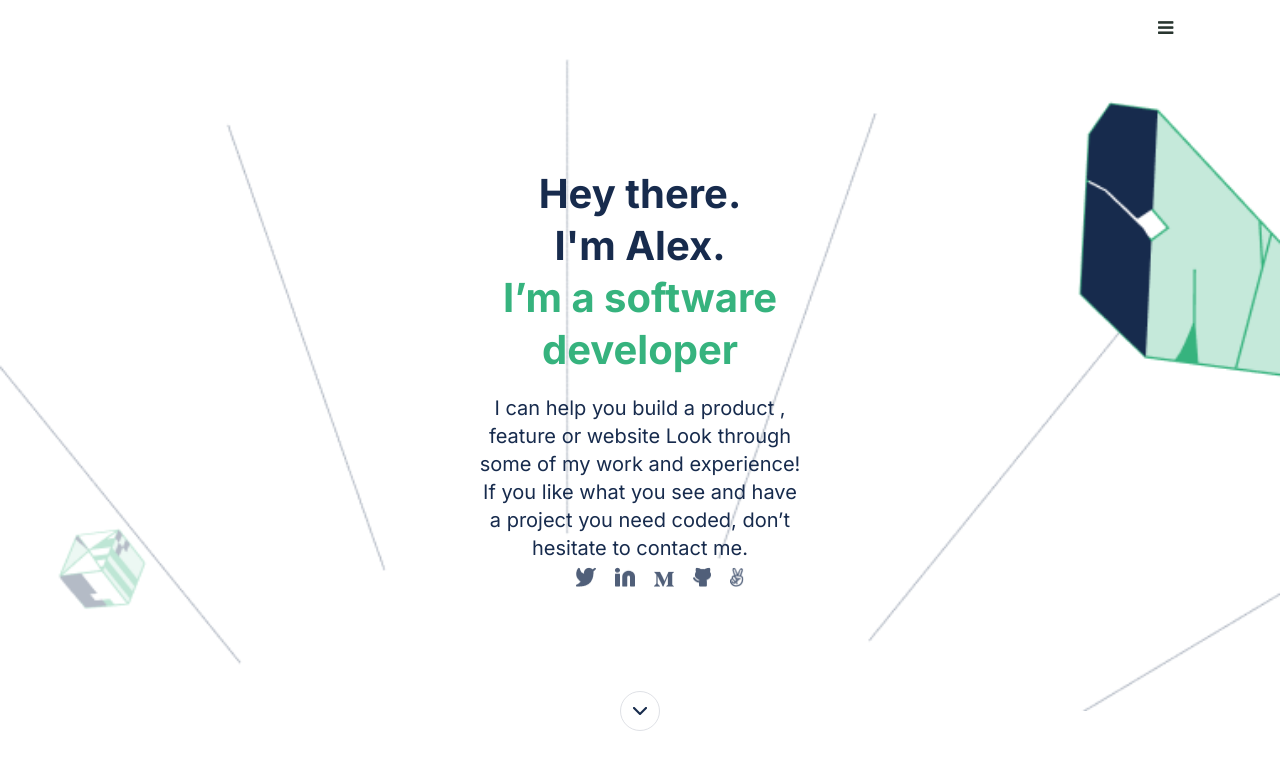
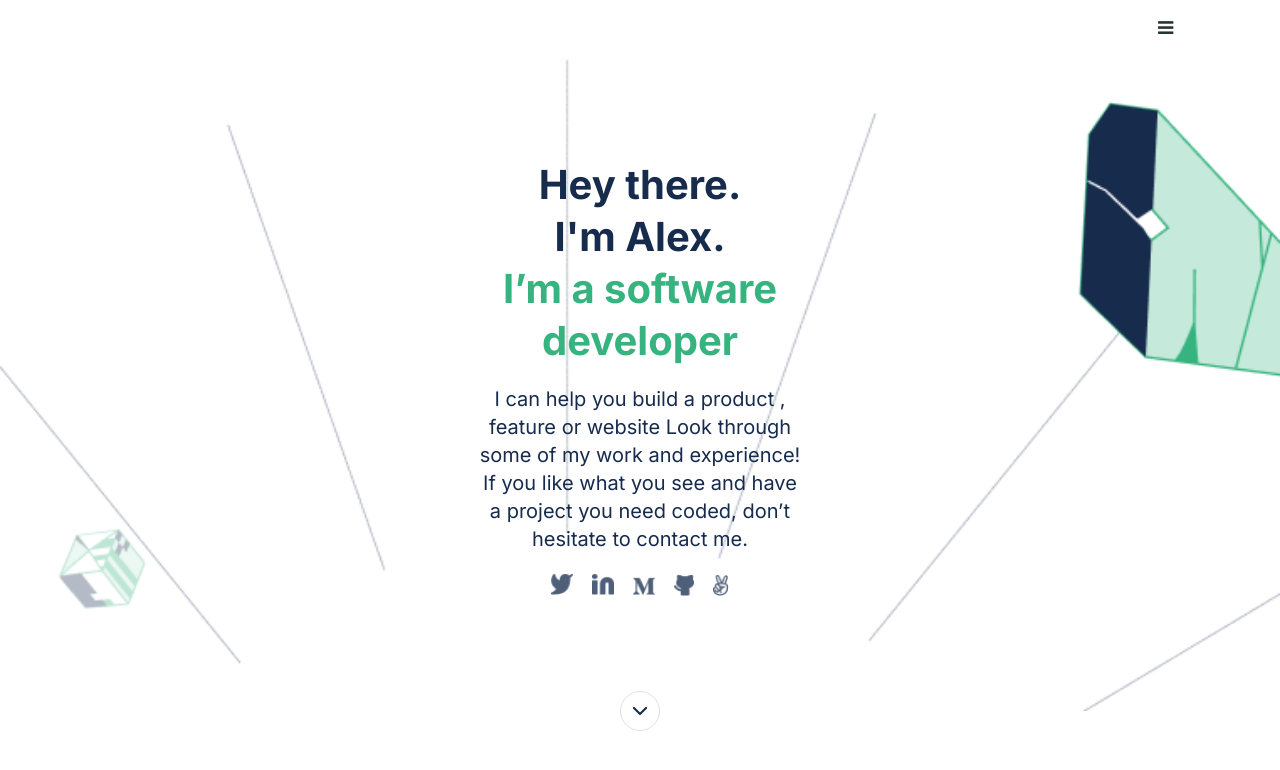
Before and after one commit to Al-Amin-Khan-Shakil/repository-one, a website: page index.html in a window 1280 px wide. Drawn offline with Linux system fonts and the light colour scheme.

Commit message:
optional changes are done

```diff
--- a/index.html
+++ b/index.html
@@ -24,13 +24,13 @@
 
       <div class="introduction">
 
-        <div class="title">
+        <section class="title">
           <h1 class="self">
             <span >Hey there.</span>
             <span>I'm Alex.</span>
             <span>I’m a software developer</span>
           </h1>
-        </div>
+        </section>
         <div class="info">
           <p> I can help you build a product , feature or website Look through some of my work and experience! If you like what you see and have a project you need coded,
             don’t hesitate to contact me.
--- a/style.css
+++ b/style.css
@@ -3,6 +3,7 @@
 * {
   box-sizing: border-box;
   margin: 0;
+  padding: 0;
 }
 
 body {
@@ -70,6 +71,14 @@ body {
   align-items: center;
 }
 
+.introduction {
+  display: flex;
+  flex-direction: column;
+  justify-content: center;
+  align-items: center;
+
+}
+
 .title {
   width: 327px;
   height: 211px;
@@ -108,9 +117,16 @@ body {
 
 /* social media icon */
 
+.social {
+  display: flex;
+  justify-content: center;
+  align-items: center;
+}
+
 .social ul {
   display: flex;
   justify-content: center;
+  margin-top: 15px;
 }
 
 .social ul li {
@@ -118,34 +134,36 @@ body {
 }
 
 .twitter {
-  width: 19.58px;
-  height: 19.58px;
+  width: 21.58px;
+  height: 21.58px;
   margin: 9.51px;
 }
 
 .linkedin {
-  width: 20px;
-  height: 19.62px;
+  width: 22px;
+  height: 21.62px;
   margin: 9.51px;
 }
 
 .medium {
-  width: 20px;
-  height: 15.69px;
+  width: 22px;
+  height: 17.69px;
   margin: 9.51px;
   margin-top: 13.51px;
 }
 
 .github {
-  width: 17.99px;
-  height: 19.62px;
+  width: 19.99px;
+  height: 21.62px;
   margin: 9.51px;
+  margin-top: 10.51px;
 }
 
 .angellist {
-  width: 14.17px;
-  height: 19.62px;
+  width: 16.17px;
+  height: 21.62px;
   margin: 9.51px;
+  margin-top: 10.51px;;
 }
 
 /* drop-down button */
```
